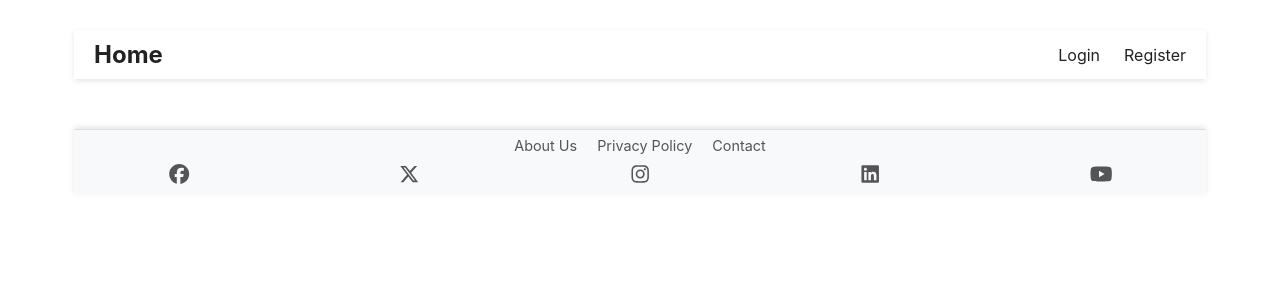
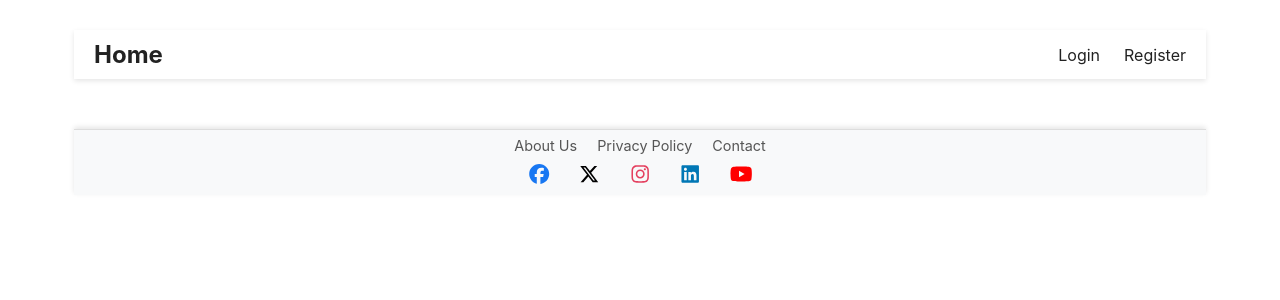
Before and after one commit to Ali5Faridi/News-blog, a React (Vite) app in the folder frontend/: page / in a window 1280 px wide. Shown: the top 300 px of the page. Built offline with nearby package versions, Linux system fonts and the light colour scheme; no server answers.

Commit message:
added real color icon for footer

```diff
--- a/frontend/src/App.css
+++ b/frontend/src/App.css
@@ -214,6 +214,7 @@ footer .footer-container {
   box-shadow: 0 -2px 5px rgba(0, 0, 0, 0.1);
 }
 
+
 .footer-container {
   max-width: 960px;
   height: 25px;
@@ -229,25 +230,60 @@ footer .footer-container {
   margin: 0 10px;
   color: #555;
   text-decoration: none;
-  font-size: .9rem;
+  font-size: 0.9rem;
 }
 
 .footer-container nav a:hover {
   text-decoration: underline;
 }
-
 /* آیکون‌های شبکه‌های اجتماعی */
 .social-icons {
   display: flex;
-  gap: 200px; /* فاصله بین آیکون‌ها */
+  gap: 20px; /* فاصله بین آیکون‌ها */
 }
 
 .social-icons a {
-  color: #555;
   font-size: 1.9rem;
   transition: color 0.3s;
 }
 
-.social-icons a:hover {
-  color: #0077b5; /* رنگ آبی برای هاور */
+/* رنگ‌های رسمی هر شبکه اجتماعی */
+.social-icons .facebook {
+  color: #1877F2; /* آبی فیس‌بوک */
 }
+
+.social-icons .facebook:hover {
+  color: #125abe;
+}
+
+.social-icons .x {
+  color: #000000; /* مشکی برای X */
+}
+
+.social-icons .x:hover {
+  color: #333333;
+}
+
+.social-icons .instagram {
+  color: #E4405F; /* گرادیانت اینستاگرام (از قرمز به صورتی) */
+}
+
+.social-icons .instagram:hover {
+  color: #C13584;
+}
+
+.social-icons .linkedin {
+  color: #0077B5; /* آبی لینکدین */
+}
+
+.social-icons .linkedin:hover {
+  color: #004f7c;
+}
+
+.social-icons .youtube {
+  color: #FF0000; /* قرمز یوتیوب */
+}
+
+.social-icons .youtube:hover {
+  color: #C1351D;
+}
--- a/frontend/src/components/Footer.jsx
+++ b/frontend/src/components/Footer.jsx
@@ -1,4 +1,3 @@
-
 import React from "react";
 import { FaFacebook, FaXTwitter, FaInstagram, FaLinkedin, FaYoutube } from "react-icons/fa6";
 
@@ -12,19 +11,19 @@ function Footer() {
           <a href="#">Contact</a>
         </nav>
         <div className="social-icons">
-          <a href="#" aria-label="Facebook">
+          <a href="#" className="facebook" aria-label="Facebook">
             <FaFacebook />
           </a>
-          <a href="#" aria-label="X">
+          <a href="#" className="x" aria-label="X">
             <FaXTwitter />
           </a>
-          <a href="#" aria-label="Instagram">
+          <a href="#" className="instagram" aria-label="Instagram">
             <FaInstagram />
           </a>
-          <a href="#" aria-label="LinkedIn">
+          <a href="#" className="linkedin" aria-label="LinkedIn">
             <FaLinkedin />
           </a>
-          <a href="#" aria-label="Youtube">
+          <a href="#" className="youtube" aria-label="Youtube">
             <FaYoutube />
           </a>
         </div>
--- a/frontend/src/index.css
+++ b/frontend/src/index.css
@@ -1,3 +1,5 @@
+
+
 body {
   margin: 0;
   font-family: -apple-system, BlinkMacSystemFont, 'Segoe UI', 'Roboto', 'Oxygen',
```
Also changed, not shown: frontend/src/main.jsx (+0 -13 lines).
